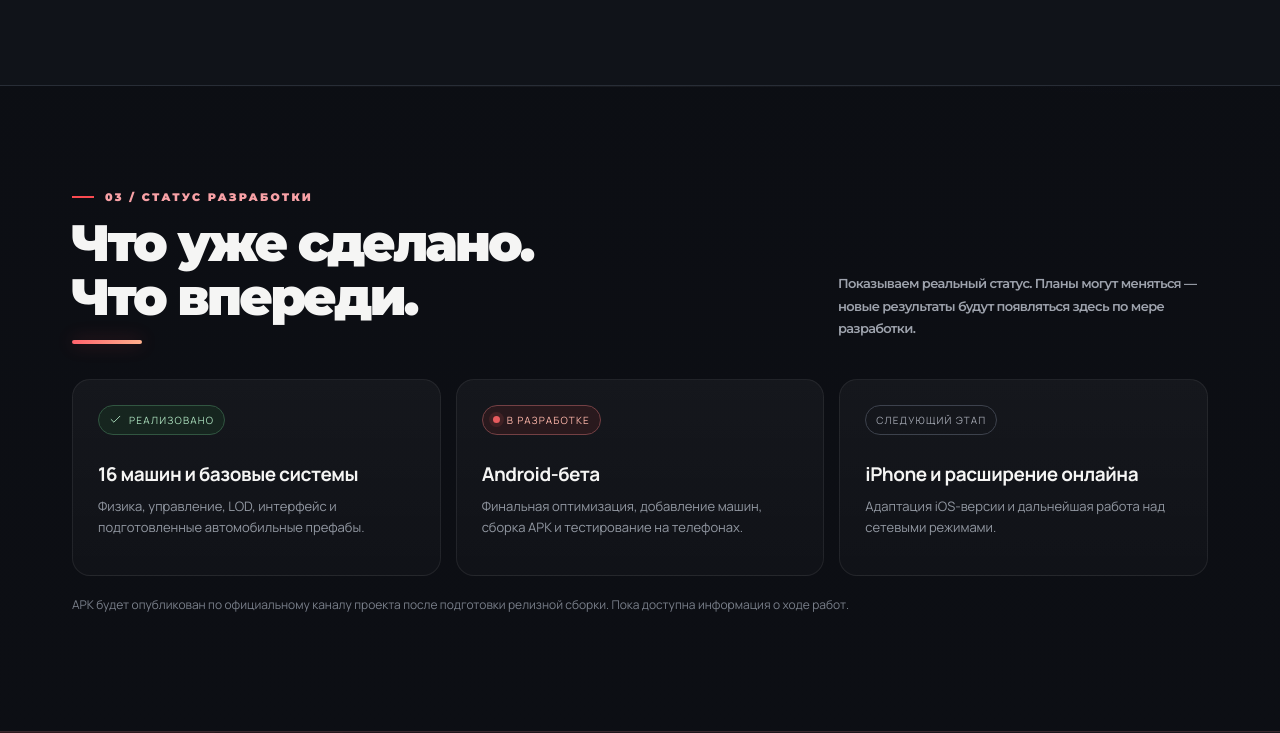
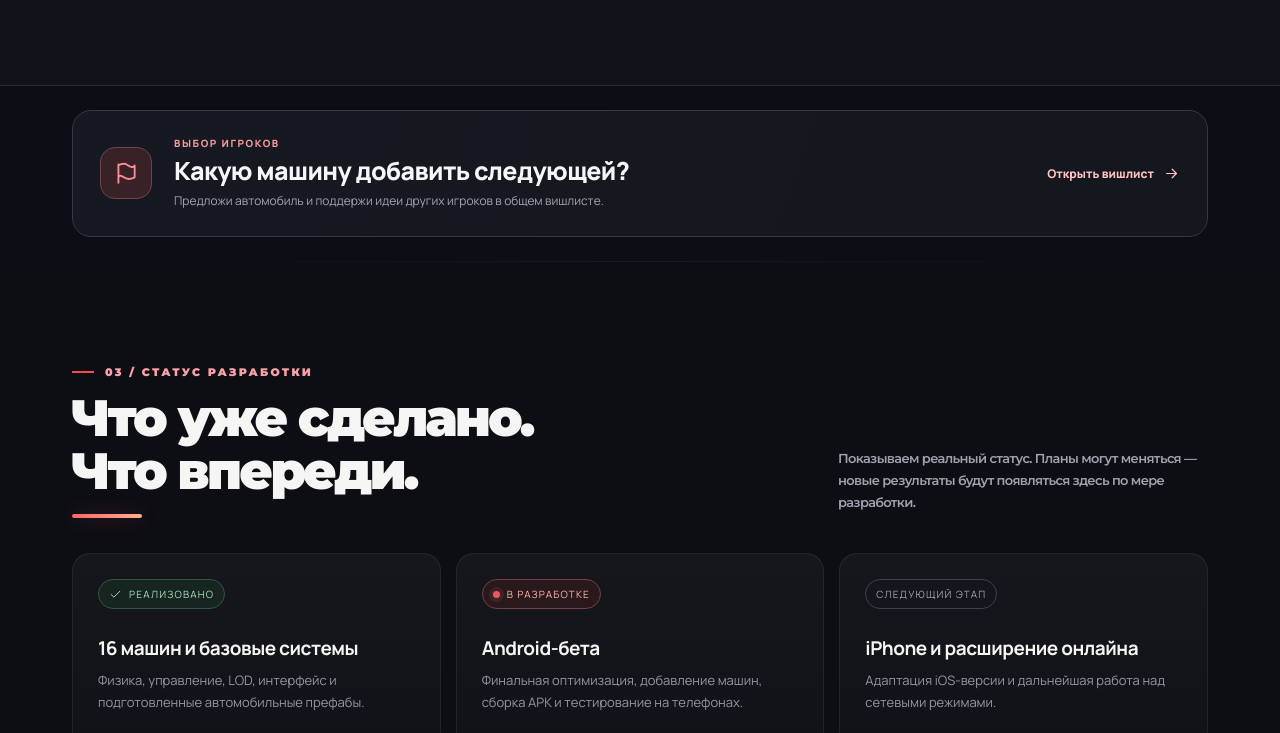
Before and after one commit to VARKOVSKI/fort-grozny-site, a plain HTML site: page index.html in a window 1280 px wide. Shown: the part 1951-2684 px from the top of the page. Drawn offline with Linux system fonts and the light colour scheme; no server answers.

Commit message:
Add subtle car wishlist flag and dedicated community suggestions link

```diff
--- a/index.html
+++ b/index.html
@@ -748,6 +748,22 @@ body{background:
 @media(prefers-reduced-motion:reduce){.fg-hero-copy{animation:none!important}}
 .reveal,.js .reveal,.reveal-on-scroll{opacity:1!important;transform:none!important;transition-delay:0s!important}
 
+
+/* Minimal player car wish-list invitation: low-cost effects, no scroll gating. */
+.car-wishlist-promo{padding:24px 0;background:#0b0e14}
+.car-wishlist-link{display:flex;align-items:center;gap:22px;padding:25px 27px;border-radius:19px;border:1px solid #373641;background:linear-gradient(110deg,#171922,#15171e);text-decoration:none;color:#f6f6f8;transition:border-color .2s,background-color .2s}
+.car-wishlist-link:hover{border-color:#94535b;background:#1b1b25}
+.car-wishlist-flag{width:52px;height:52px;flex:0 0 52px;border-radius:15px;display:grid;place-items:center;background:#382127;color:#fb8c94;border:1px solid #71434a}
+.car-wishlist-flag .icon{width:26px;height:26px}
+.car-wishlist-info{display:flex;flex-direction:column;gap:5px;flex:1;min-width:0}
+.car-wishlist-eyebrow{font-size:10px;font-weight:850;letter-spacing:.16em;color:#f4999e}
+.car-wishlist-info strong{font-size:clamp(18px,2.1vw,25px);font-weight:850;letter-spacing:-.025em;line-height:1.25}
+.car-wishlist-summary{font-size:12px;line-height:1.6;color:#9fa6b1}
+.car-wishlist-action{display:flex;align-items:center;gap:9px;white-space:nowrap;color:#ffc1c5;font-size:12px;font-weight:850}
+.car-wishlist-action .icon{width:17px;height:17px}
+@media(max-width:760px){.car-wishlist-promo{padding:12px 0}.car-wishlist-link{padding:20px 17px;align-items:flex-start;gap:13px;flex-wrap:wrap}.car-wishlist-flag{width:43px;height:43px;flex-basis:43px;border-radius:12px}.car-wishlist-flag .icon{width:22px;height:22px}.car-wishlist-info{width:calc(100% - 58px)}.car-wishlist-info strong{font-size:18px}.car-wishlist-action{margin-left:56px;font-size:12px}}
+@media(prefers-reduced-motion:reduce){.car-wishlist-link{transition:none!important}}
+
 </style>
 </head>
 <body>
@@ -775,7 +791,7 @@ body{background:
     <div class="container topbar-inner">
       <a class="brand" href="#top" aria-label="FORT GROZNY, наверх"><span class="brand-emblem" aria-hidden="true">FG</span><span class="brand-wordmark"><span>FORT</span><span>GROZNY</span></span></a>
       <nav class="nav-links" id="nav" aria-label="Главная навигация">
-        <a href="#about">Об игре</a><a href="#history">Проект</a><a href="#status">Разработка</a><a href="#support">Поддержать</a><a href="#donate">FG Donate</a><a href="#contacts">Контакты</a>
+        <a href="#about">Об игре</a><a href="#history">Проект</a><a href="#status">Разработка</a><a href="wishlist.html">Вишлист</a><a href="#support">Поддержать</a><a href="#donate">FG Donate</a><a href="#contacts">Контакты</a>
       </nav>
       <a class="nav-cta" href="#status"><span class="live-dot" aria-hidden="true"></span>ANDROID BETA · СКОРО</a>
       <button class="menu-btn" type="button" id="menu-toggle" aria-expanded="false" aria-controls="nav" aria-label="Открыть меню"><svg class="icon"><use href="#i-menu"/></svg></button>
@@ -829,6 +845,20 @@ body{background:
           <div class="project-fact"><strong>16</strong><span>автомобилей</span></div>
           <div class="project-fact"><strong>01.09.2026</strong><span>начало проекта</span></div>
         </div>
+      </div>
+    </section>
+
+    <section class="car-wishlist-promo" id="car-wishlist" aria-labelledby="car-wishlist-heading">
+      <div class="container">
+        <a class="car-wishlist-link" href="wishlist.html" aria-label="Предложить автомобиль в вишлист Fort Grozny">
+          <span class="car-wishlist-flag" aria-hidden="true"><svg class="icon"><use href="#i-flag"/></svg></span>
+          <span class="car-wishlist-info">
+            <span class="car-wishlist-eyebrow">ВЫБОР ИГРОКОВ</span>
+            <strong id="car-wishlist-heading">Какую машину добавить следующей?</strong>
+            <span class="car-wishlist-summary">Предложи автомобиль и поддержи идеи других игроков в общем вишлисте.</span>
+          </span>
+          <span class="car-wishlist-action">Открыть вишлист <svg class="icon" aria-hidden="true"><use href="#i-arrow"/></svg></span>
+        </a>
       </div>
     </section>
 
```
